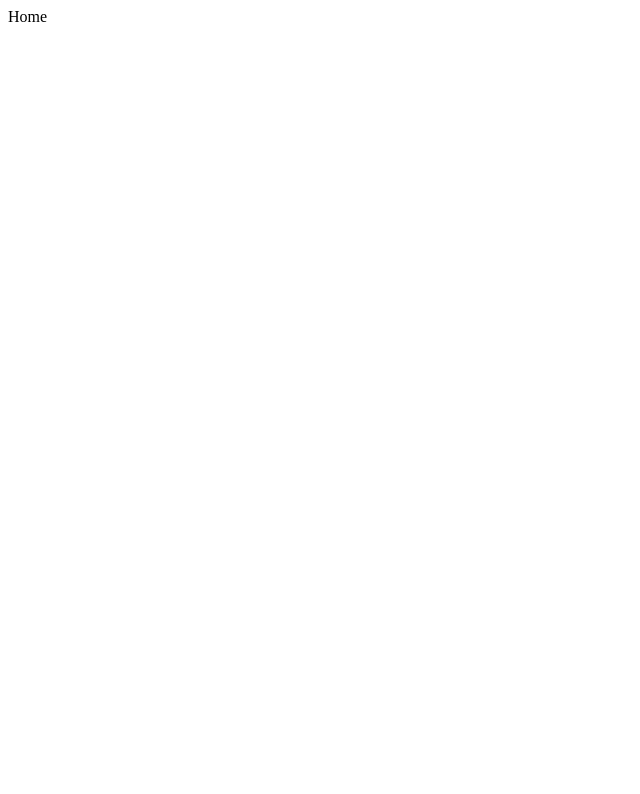
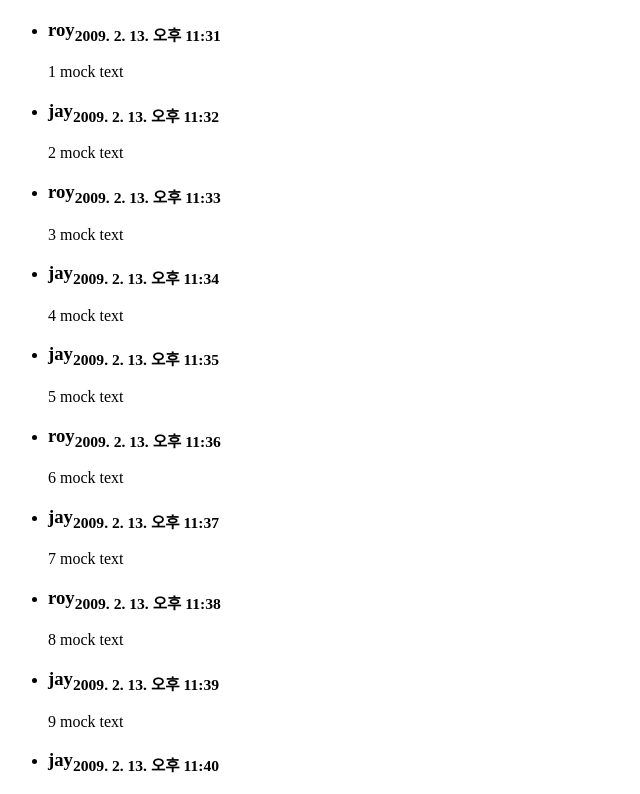
Before and after one commit to takeaways/use-graphql, a Next.js app in the folder client/: page / in a window 1280 px wide. Shown: the top 794 px of the page, without its empty margins (0-640 px from the left). Built offline with nearby package versions, Linux system fonts and the light colour scheme.

Commit message:
add mock data

```diff
--- /dev/null
+++ b/client/components/msgItem.jsx
@@ -0,0 +1,31 @@
+import React from "react";
+import PropTypes from "prop-types";
+
+const MsgItem = ({ userId, timestamp, text }) => {
+  return (
+    <li className="message__item">
+      <h3>
+        {userId}
+        <sub>
+          {new Date(timestamp).toLocaleString("ko-KR", {
+            year: "numeric",
+            month: "numeric",
+            day: "numeric",
+            hour: "2-digit",
+            minute: "2-digit",
+            hour12: true,
+          })}
+        </sub>
+      </h3>
+      {text}
+    </li>
+  );
+};
+
+MsgItem.propTypes = {
+  userId: PropTypes.string,
+  timestamp: PropTypes.string,
+  text: PropTypes.string,
+};
+
+export default MsgItem;
--- /dev/null
+++ b/client/components/msgList.jsx
@@ -0,0 +1,25 @@
+import React from "react";
+import MsgItem from "./msgItem";
+
+const UserIds = ["roy", "jay"];
+const getRandomUserId = () => UserIds[Math.round(Math.random())];
+const msgs = Array(50)
+  .fill(0)
+  .map((_, index) => ({
+    id: index + 1,
+    userId: getRandomUserId(),
+    timestamp: 1234567890123 + index * 1000 * 60,
+    text: `${index + 1} mock text`,
+  }));
+
+const MsgList = () => {
+  return (
+    <ul>
+      {msgs.map((msg) => (
+        <MsgItem key={msg.id} {...msg} />
+      ))}
+    </ul>
+  );
+};
+
+export default MsgList;
--- a/client/package.json
+++ b/client/package.json
@@ -17,6 +17,7 @@
     "sass": "^1.35.2"
   },
   "devDependencies": {
+    "prop-types": "^15.7.2",
     "webpack": "^5.44.0"
   }
 }
--- a/client/pages/index.js
+++ b/client/pages/index.js
@@ -1,7 +1,12 @@
 import React from "react";
+import MsgList from "../components/msgList";
 
 const Home = () => {
-  return <div>Home</div>;
+  return (
+    <div>
+      <MsgList />
+    </div>
+  );
 };
 
 export default Home;
```
